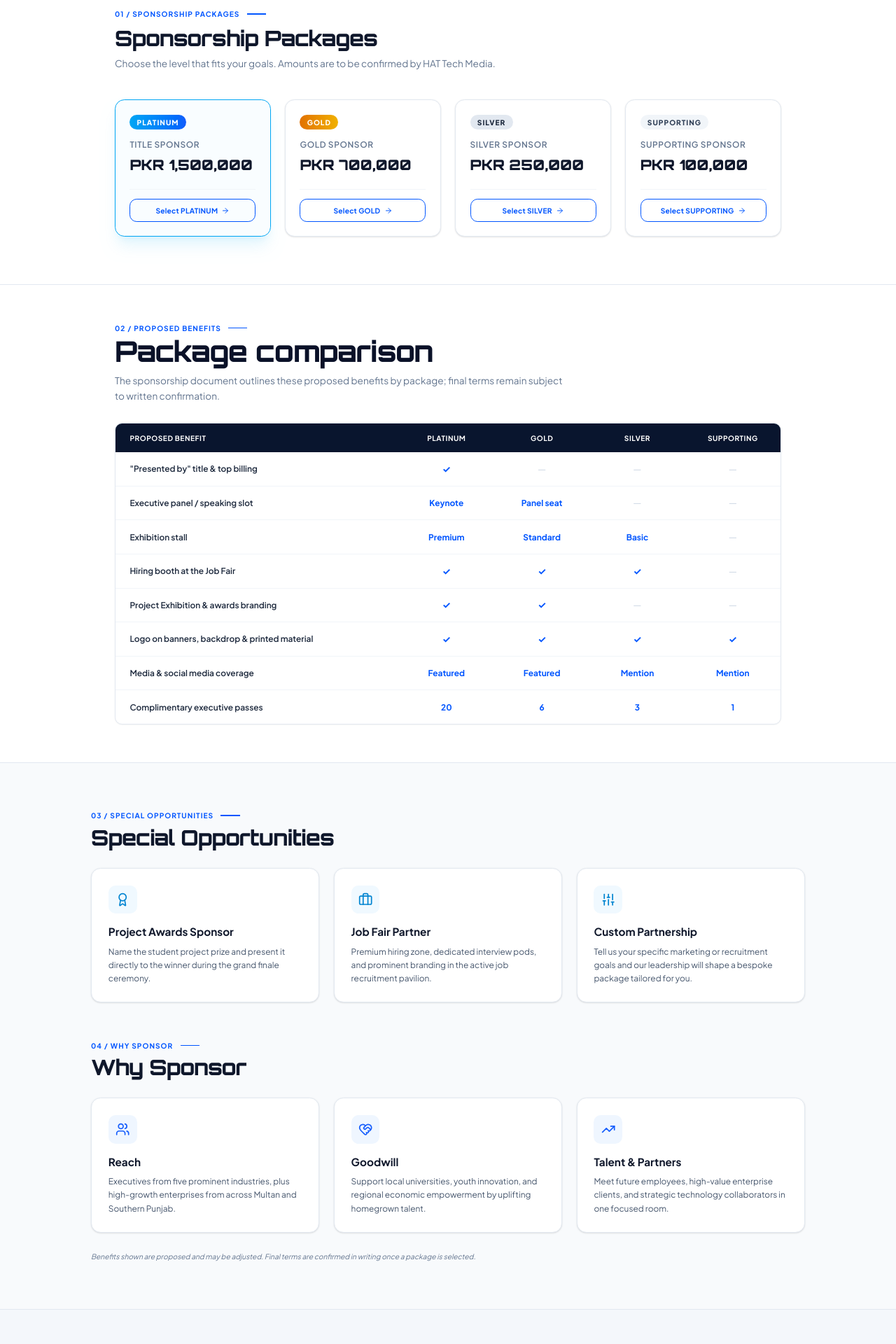
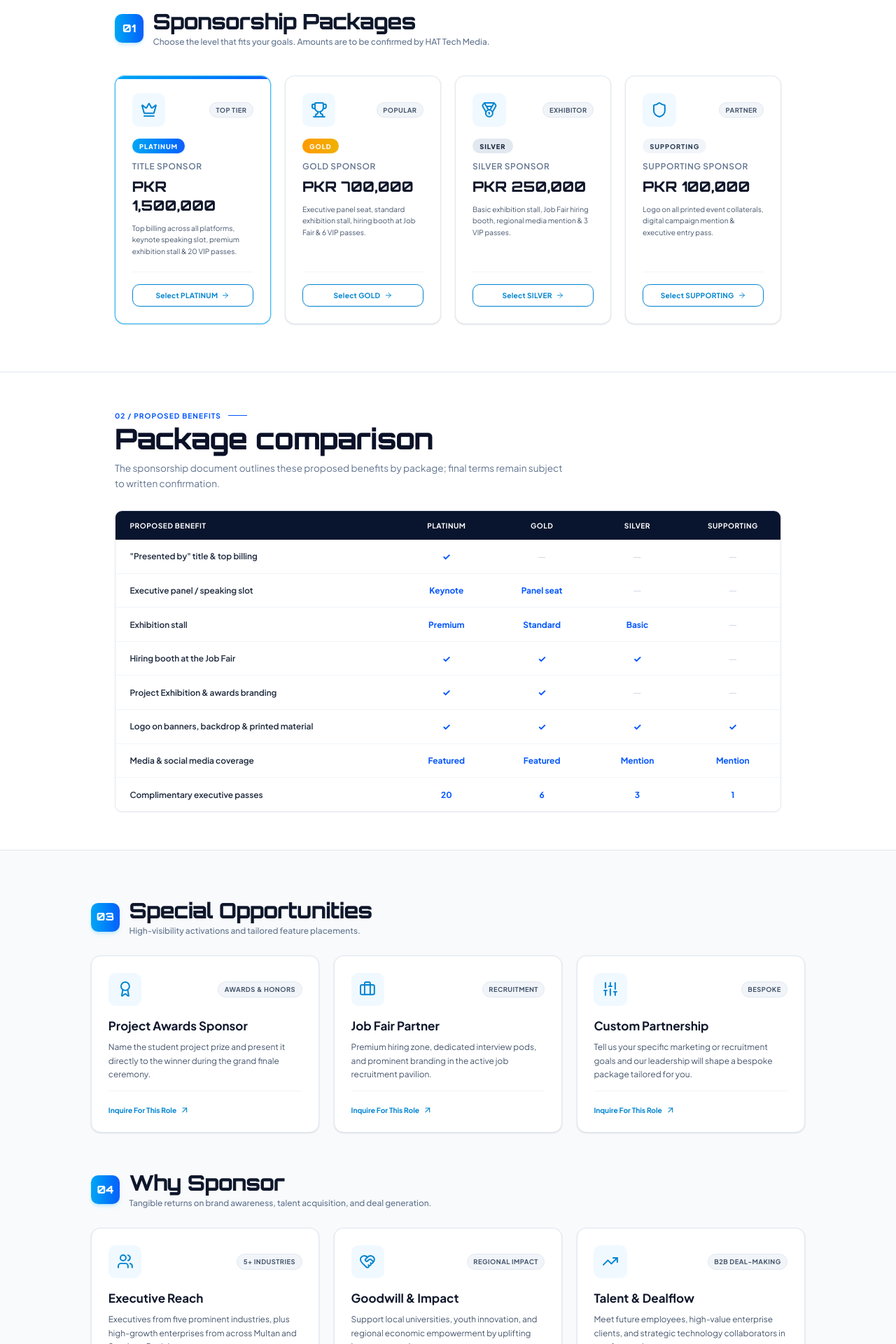
Before and after one commit to lets-abdullah/HAT-Tech-Expo, a Next.js app: page /partner in a window 1280 px wide. Shown: the part 420-2340 px from the top of the page at 70% size. Built offline with nearby package versions, Linux system fonts and the light colour scheme.

Commit message:
style: align Partner page cards design and hover effects with homepage styling

```diff
--- a/src/app/partner/page.tsx
+++ b/src/app/partner/page.tsx
@@ -16,10 +16,16 @@ import {
   HeartHandshake,
   TrendingUp,
   ArrowRight,
+  ArrowUpRight,
+  Crown,
+  Trophy,
+  Medal,
+  Shield,
   Loader2,
   CheckCircle2,
 } from "lucide-react";
 import confetti from "canvas-confetti";
+import { motion } from "framer-motion";
 
 export default function PartnerPage() {
   const [isSubmitting, setIsSubmitting] = useState(false);
@@ -88,8 +94,10 @@ export default function PartnerPage() {
       name: "PLATINUM",
       sub: "Title Sponsor",
       price: "PKR 1,500,000",
-      color: "from-sky-500 to-blue-700",
-      badgeClass: "bg-gradient-to-r from-sky-500 to-blue-600 text-white",
+      desc: "Top billing across all platforms, keynote speaking slot, premium exhibition stall & 20 VIP passes.",
+      icon: Crown,
+      tag: "Top Tier",
+      badgeClass: "bg-gradient-to-r from-sky-500 to-blue-600 text-white shadow-sm shadow-sky-500/20",
       highlight: true,
     },
     {
@@ -97,8 +105,10 @@ export default function PartnerPage() {
       name: "GOLD",
       sub: "Gold Sponsor",
       price: "PKR 700,000",
-      color: "from-amber-500 to-yellow-600",
-      badgeClass: "bg-gradient-to-r from-amber-600 to-yellow-500 text-white",
+      desc: "Executive panel seat, standard exhibition stall, hiring booth at Job Fair & 6 VIP passes.",
+      icon: Trophy,
+      tag: "Popular",
+      badgeClass: "bg-gradient-to-r from-amber-500 to-yellow-500 text-white shadow-sm shadow-amber-500/20",
       highlight: false,
     },
     {
@@ -106,7 +116,9 @@ export default function PartnerPage() {
       name: "SILVER",
       sub: "Silver Sponsor",
       price: "PKR 250,000",
-      color: "from-slate-400 to-slate-600",
+      desc: "Basic exhibition stall, Job Fair hiring booth, regional media mention & 3 VIP passes.",
+      icon: Medal,
+      tag: "Exhibitor",
       badgeClass: "bg-slate-200 text-slate-800",
       highlight: false,
     },
@@ -115,9 +127,65 @@ export default function PartnerPage() {
       name: "SUPPORTING",
       sub: "Supporting Sponsor",
       price: "PKR 100,000",
-      color: "from-slate-600 to-slate-800",
+      desc: "Logo on all printed event collaterals, digital campaign mention & executive entry pass.",
+      icon: Shield,
+      tag: "Partner",
       badgeClass: "bg-slate-100 text-slate-700",
       highlight: false,
+    },
+  ];
+
+  const specialOpportunities = [
+    {
+      title: "Project Awards Sponsor",
+      description:
+        "Name the student project prize and present it directly to the winner during the grand finale ceremony.",
+      icon: Award,
+      tag: "Awards & Honors",
+      packageName: "Project Awards Sponsor",
+    },
+    {
+      title: "Job Fair Partner",
+      description:
+        "Premium hiring zone, dedicated interview pods, and prominent branding in the active job recruitment pavilion.",
+      icon: Briefcase,
+      tag: "Recruitment",
+      packageName: "Job Fair Partner",
+    },
+    {
+      title: "Custom Partnership",
+      description:
+        "Tell us your specific marketing or recruitment goals and our leadership will shape a bespoke package tailored for you.",
+      icon: Sliders,
+      tag: "Bespoke",
+      packageName: "Custom Partnership",
+    },
+  ];
+
+  const whySponsorReasons = [
+    {
+      title: "Executive Reach",
+      description:
+        "Executives from five prominent industries, plus high-growth enterprises from across Multan and Southern Punjab.",
+      icon: Users,
+      tag: "5+ Industries",
+      stat: "1,500+ Attendees Expected",
+    },
+    {
+      title: "Goodwill & Impact",
+      description:
+        "Support local universities, youth innovation, and regional economic empowerment by uplifting homegrown talent.",
+      icon: HeartHandshake,
+      tag: "Regional Impact",
+      stat: "Youth & University Focus",
+    },
+    {
+      title: "Talent & Dealflow",
+      description:
+        "Meet future employees, high-value enterprise clients, and strategic technology collaborators in one focused room.",
+      icon: TrendingUp,
+      tag: "B2B Deal-making",
+      stat: "On-the-spot Hiring & Deals",
     },
   ];
 
@@ -211,79 +279,97 @@ export default function PartnerPage() {
               decision-makers, top talent, and real opportunities.
             </p>
           </div>
-
-          <div className="shrink-0">
-            <a
-              href="#partner-form"
-              className="relative inline-flex items-center justify-center gap-2 px-7 py-3.5 bg-[#0055ff] hover:bg-[#1a6dff] text-white font-bold text-sm tracking-wide transition-all duration-200 cursor-pointer shadow-lg shadow-blue-600/30 hover:shadow-blue-500/50 hover:-translate-y-0.5 active:translate-y-0"
-              style={{
-                clipPath:
-                  "polygon(0 0, calc(100% - 14px) 0, 100% 14px, 100% 100%, 14px 100%, 0 calc(100% - 14px))",
-              }}
-            >
-              <span>Explore Packages & Inquire</span>
-              <ArrowRight className="w-4 h-4 shrink-0" />
-            </a>
-          </div>
         </div>
       </section>
 
-      {/* 01 Sponsorship Packages (Light Theme Section) */}
+      {/* 01 Sponsorship Packages (Homepage Card Design & Hover Styling) */}
       <section className="w-full bg-white text-slate-900 py-20 border-b border-slate-200">
         <div className="max-w-300 mx-auto px-6 sm:px-8 lg:px-10 space-y-12">
-          {/* Header */}
-          <div className="space-y-3">
-            <div className="flex items-center gap-3">
-              <span className="text-xs font-bold text-[#0055ff] tracking-widest uppercase">
-                01 / SPONSORSHIP PACKAGES
+          {/* Section Header */}
+          <div className="flex flex-col sm:flex-row sm:items-center justify-between gap-4">
+            <div className="flex items-center gap-4">
+              <span className="w-12 h-12 rounded-xl bg-gradient-to-r from-sky-500 to-blue-600 text-white font-extrabold text-lg flex items-center justify-center font-tech shadow-md shadow-sky-500/20">
+                01
               </span>
-              <span className="w-8 h-[2px] bg-[#0055ff]" />
-            </div>
+              <div>
                 <h2 className="text-3xl sm:text-4xl font-extrabold text-slate-900 tracking-tight font-tech">
                   Sponsorship Packages
                 </h2>
-            <p className="text-sm sm:text-base text-slate-500">
+                <p className="text-sm text-slate-500 font-medium mt-1">
                   Choose the level that fits your goals. Amounts are to be confirmed by HAT Tech Media.
                 </p>
               </div>
+            </div>
+          </div>
 
-          {/* 4 Tier Cards */}
+          {/* 4 Tier Cards with Homepage Styling & Hover Effects */}
           <div className="grid grid-cols-1 sm:grid-cols-2 lg:grid-cols-4 gap-6">
-            {packages.map((pkg) => (
-              <div
+            {packages.map((pkg, index) => {
+              const Icon = pkg.icon;
+              return (
+                <motion.div
                   key={pkg.id}
-                className={`rounded-2xl p-6 border transition-all duration-300 flex flex-col justify-between ${
+                  initial={{ opacity: 0, y: 20 }}
+                  whileInView={{ opacity: 1, y: 0 }}
+                  viewport={{ once: true }}
+                  transition={{ duration: 0.4, delay: index * 0.08 }}
+                  className={`bg-white rounded-2xl p-7 border transition-all duration-300 flex flex-col justify-between group relative overflow-hidden shadow-sm hover:shadow-xl hover:border-sky-400 hover:-translate-y-1.5 ${
                     pkg.highlight
-                    ? "border-sky-500 bg-sky-50/40 shadow-xl shadow-sky-500/10"
-                    : "border-slate-200 bg-white hover:border-slate-300 shadow-sm"
+                      ? "border-sky-500/80 ring-1 ring-sky-500/20"
+                      : "border-slate-200"
                   }`}
                 >
+                  {/* Subtle top hover highlight matching homepage */}
+                  <div
+                    className={`absolute top-0 inset-x-0 h-1 bg-gradient-to-r from-sky-500 to-blue-600 transition-opacity duration-300 ${
+                      pkg.highlight
+                        ? "opacity-100"
+                        : "opacity-0 group-hover:opacity-100"
+                    }`}
+                  />
+
                   <div>
+                    <div className="flex items-center justify-between mb-5">
+                      <div className="w-14 h-14 rounded-xl bg-sky-50 text-sky-600 flex items-center justify-center group-hover:scale-110 group-hover:bg-gradient-to-br group-hover:from-sky-500 group-hover:to-blue-600 group-hover:text-white transition-all duration-300 group-hover:shadow-lg group-hover:shadow-sky-500/30">
+                        <Icon className="w-7 h-7 stroke-2" />
+                      </div>
+                      <span className="text-[11px] font-bold tracking-wider uppercase px-2.5 py-1 rounded-full bg-slate-100 text-slate-600 border border-slate-200">
+                        {pkg.tag}
+                      </span>
+                    </div>
+
                     <span
-                    className={`inline-block px-3 py-1 rounded-full text-xs font-black tracking-widest uppercase mb-4 ${pkg.badgeClass}`}
+                      className={`inline-block px-3 py-1 rounded-full text-[11px] font-black tracking-widest uppercase mb-3 ${pkg.badgeClass}`}
                     >
                       {pkg.name}
                     </span>
-                  <h4 className="text-sm font-semibold text-slate-500 uppercase tracking-wider">
+
+                    <h3 className="text-sm font-semibold text-slate-500 uppercase tracking-wider">
                       {pkg.sub}
-                  </h4>
-                  <div className="mt-2 text-2xl font-black text-slate-900 font-tech">
+                    </h3>
+
+                    <div className="mt-2 text-2xl font-extrabold text-slate-900 font-tech group-hover:text-[#0055ff] transition-colors">
                       {pkg.price}
                     </div>
+
+                    <p className="mt-3 text-xs text-slate-600 leading-relaxed font-normal">
+                      {pkg.desc}
+                    </p>
                   </div>
 
-                <div className="mt-6 pt-4 border-t border-slate-100">
+                  <div className="mt-6 pt-5 border-t border-slate-100">
                     <a
                       href="#partner-form"
                       onClick={() => setValue("selectedPackage", pkg.id)}
-                    className="w-full py-2.5 rounded-xl border border-[#0055ff] text-[#0055ff] hover:bg-[#0055ff] hover:text-white text-xs font-bold tracking-wide transition-all duration-200 flex items-center justify-center gap-1.5"
+                      className="w-full py-2.5 rounded-xl border border-sky-600 text-sky-600 group-hover:bg-[#0055ff] group-hover:text-white group-hover:border-[#0055ff] text-xs font-bold tracking-wide transition-all duration-300 flex items-center justify-center gap-1.5 shadow-xs group-hover:shadow-md group-hover:shadow-blue-500/20 cursor-pointer"
                     >
                       <span>Select {pkg.name}</span>
-                    <ArrowRight className="w-3.5 h-3.5" />
+                      <ArrowRight className="w-3.5 h-3.5 transition-transform group-hover:translate-x-1" />
                     </a>
                   </div>
-              </div>
-            ))}
+                </motion.div>
+              );
+            })}
           </div>
         </div>
       </section>
@@ -357,114 +443,132 @@ export default function PartnerPage() {
         </div>
       </section>
 
-      {/* 03 Special Opportunities & 04 Why Sponsor */}
+      {/* 03 Special Opportunities & 04 Why Sponsor (Homepage Card Design & Hover Styling) */}
       <section className="w-full bg-slate-50 text-slate-900 py-20 px-4 sm:px-6 lg:px-8 border-b border-slate-200">
         <div className="max-w-300 mx-auto space-y-16">
           {/* 03 Special Opportunities */}
           <div className="space-y-8">
-            <div className="space-y-2">
-              <div className="flex items-center gap-3 mb-2">
-                <span className="text-xs font-bold text-[#0055ff] tracking-widest uppercase">
-                  03 / SPECIAL OPPORTUNITIES
+            <div className="flex items-center gap-4">
+              <span className="w-12 h-12 rounded-xl bg-gradient-to-r from-sky-500 to-blue-600 text-white font-extrabold text-lg flex items-center justify-center font-tech shadow-md shadow-sky-500/20">
+                03
               </span>
-                <span className="w-8 h-[2px] bg-[#0055ff]" />
-              </div>
+              <div>
                 <h2 className="text-3xl sm:text-4xl font-extrabold text-slate-900 tracking-tight font-tech">
                   Special Opportunities
                 </h2>
+                <p className="text-sm text-slate-500 font-medium mt-1">
+                  High-visibility activations and tailored feature placements.
+                </p>
+              </div>
             </div>
 
             <div className="grid grid-cols-1 md:grid-cols-3 gap-6">
-              <div className="bg-white rounded-2xl p-7 border border-slate-200 shadow-sm hover:shadow-md transition-all">
-                <div className="w-12 h-12 rounded-xl bg-sky-50 text-sky-600 flex items-center justify-center mb-4">
-                  <Award className="w-6 h-6" />
+              {specialOpportunities.map((opp, index) => {
+                const Icon = opp.icon;
+                return (
+                  <motion.div
+                    key={opp.title}
+                    initial={{ opacity: 0, y: 20 }}
+                    whileInView={{ opacity: 1, y: 0 }}
+                    viewport={{ once: true }}
+                    transition={{ duration: 0.4, delay: index * 0.1 }}
+                    className="bg-white rounded-2xl p-7 border border-slate-200 shadow-sm hover:shadow-xl hover:border-sky-400 hover:-translate-y-1.5 transition-all duration-300 flex flex-col justify-between group relative overflow-hidden"
+                  >
+                    {/* Top hover highlight matching homepage */}
+                    <div className="absolute top-0 inset-x-0 h-1 bg-gradient-to-r from-sky-500 to-blue-600 opacity-0 group-hover:opacity-100 transition-opacity duration-300" />
+
+                    <div>
+                      <div className="flex items-center justify-between mb-5">
+                        <div className="w-14 h-14 rounded-xl bg-sky-50 text-sky-600 flex items-center justify-center group-hover:scale-110 group-hover:bg-gradient-to-br group-hover:from-sky-500 group-hover:to-blue-600 group-hover:text-white transition-all duration-300 group-hover:shadow-lg group-hover:shadow-sky-500/30">
+                          <Icon className="w-7 h-7 stroke-2" />
                         </div>
-                <h4 className="text-lg font-bold text-slate-900">
-                  Project Awards Sponsor
-                </h4>
-                <p className="mt-2 text-sm text-slate-600 leading-relaxed">
-                  Name the student project prize and present it directly to the
-                  winner during the grand finale ceremony.
+                        <span className="text-[11px] font-bold tracking-wider uppercase px-2.5 py-1 rounded-full bg-slate-100 text-slate-600 border border-slate-200">
+                          {opp.tag}
+                        </span>
+                      </div>
+
+                      <h3 className="text-xl font-bold text-slate-900 group-hover:text-[#0055ff] transition-colors">
+                        {opp.title}
+                      </h3>
+
+                      <p className="mt-2.5 text-sm text-slate-600 leading-relaxed font-normal">
+                        {opp.description}
                       </p>
                     </div>
 
-              <div className="bg-white rounded-2xl p-7 border border-slate-200 shadow-sm hover:shadow-md transition-all">
-                <div className="w-12 h-12 rounded-xl bg-sky-50 text-sky-600 flex items-center justify-center mb-4">
-                  <Briefcase className="w-6 h-6" />
+                    <div className="pt-6 mt-4 border-t border-slate-100 flex items-center justify-between text-xs font-semibold text-sky-600">
+                      <a
+                        href="#partner-form"
+                        onClick={() => setValue("selectedPackage", opp.packageName)}
+                        className="inline-flex items-center gap-1.5 hover:text-blue-700 font-bold transition-colors cursor-pointer"
+                      >
+                        <span>Inquire For This Role</span>
+                        <ArrowUpRight className="w-4 h-4 transition-transform group-hover:translate-x-0.5 group-hover:-translate-y-0.5" />
+                      </a>
                     </div>
-                <h4 className="text-lg font-bold text-slate-900">
-                  Job Fair Partner
-                </h4>
-                <p className="mt-2 text-sm text-slate-600 leading-relaxed">
-                  Premium hiring zone, dedicated interview pods, and prominent
-                  branding in the active job recruitment pavilion.
-                </p>
-              </div>
-
-              <div className="bg-white rounded-2xl p-7 border border-slate-200 shadow-sm hover:shadow-md transition-all">
-                <div className="w-12 h-12 rounded-xl bg-sky-50 text-sky-600 flex items-center justify-center mb-4">
-                  <Sliders className="w-6 h-6" />
-                </div>
-                <h4 className="text-lg font-bold text-slate-900">
-                  Custom Partnership
-                </h4>
-                <p className="mt-2 text-sm text-slate-600 leading-relaxed">
-                  Tell us your specific marketing or recruitment goals and our
-                  leadership will shape a bespoke package tailored for you.
-                </p>
-              </div>
+                  </motion.div>
+                );
+              })}
             </div>
           </div>
 
           {/* 04 Why Sponsor */}
           <div className="space-y-8">
-            <div className="space-y-2">
-              <div className="flex items-center gap-3 mb-2">
-                <span className="text-xs font-bold text-[#0055ff] tracking-widest uppercase">
-                  04 / WHY SPONSOR
+            <div className="flex items-center gap-4">
+              <span className="w-12 h-12 rounded-xl bg-gradient-to-r from-sky-500 to-blue-600 text-white font-extrabold text-lg flex items-center justify-center font-tech shadow-md shadow-sky-500/20">
+                04
               </span>
-                <span className="w-8 h-[2px] bg-[#0055ff]" />
-              </div>
+              <div>
                 <h2 className="text-3xl sm:text-4xl font-extrabold text-slate-900 tracking-tight font-tech">
                   Why Sponsor
                 </h2>
+                <p className="text-sm text-slate-500 font-medium mt-1">
+                  Tangible returns on brand awareness, talent acquisition, and deal generation.
+                </p>
+              </div>
             </div>
 
             <div className="grid grid-cols-1 md:grid-cols-3 gap-6">
-              <div className="bg-white rounded-2xl p-7 border border-slate-200 shadow-sm">
-                <div className="w-12 h-12 rounded-xl bg-blue-50 text-blue-600 flex items-center justify-center mb-4">
-                  <Users className="w-6 h-6" />
+              {whySponsorReasons.map((item, index) => {
+                const Icon = item.icon;
+                return (
+                  <motion.div
+                    key={item.title}
+                    initial={{ opacity: 0, y: 20 }}
+                    whileInView={{ opacity: 1, y: 0 }}
+                    viewport={{ once: true }}
+                    transition={{ duration: 0.4, delay: index * 0.1 }}
+                    className="bg-white rounded-2xl p-7 border border-slate-200 shadow-sm hover:shadow-xl hover:border-sky-400 hover:-translate-y-1.5 transition-all duration-300 flex flex-col justify-between group relative overflow-hidden"
+                  >
+                    {/* Top hover highlight matching homepage */}
+                    <div className="absolute top-0 inset-x-0 h-1 bg-gradient-to-r from-sky-500 to-blue-600 opacity-0 group-hover:opacity-100 transition-opacity duration-300" />
+
+                    <div>
+                      <div className="flex items-center justify-between mb-5">
+                        <div className="w-14 h-14 rounded-xl bg-sky-50 text-sky-600 flex items-center justify-center group-hover:scale-110 group-hover:bg-gradient-to-br group-hover:from-sky-500 group-hover:to-blue-600 group-hover:text-white transition-all duration-300 group-hover:shadow-lg group-hover:shadow-sky-500/30">
+                          <Icon className="w-7 h-7 stroke-2" />
                         </div>
-                <h4 className="text-lg font-bold text-slate-900">Reach</h4>
-                <p className="mt-2 text-sm text-slate-600 leading-relaxed">
-                  Executives from five prominent industries, plus high-growth
-                  enterprises from across Multan and Southern Punjab.
+                        <span className="text-[11px] font-bold tracking-wider uppercase px-2.5 py-1 rounded-full bg-slate-100 text-slate-600 border border-slate-200">
+                          {item.tag}
+                        </span>
+                      </div>
+
+                      <h3 className="text-xl font-bold text-slate-900 group-hover:text-[#0055ff] transition-colors">
+                        {item.title}
+                      </h3>
+
+                      <p className="mt-2.5 text-sm text-slate-600 leading-relaxed font-normal">
+                        {item.description}
                       </p>
                     </div>
 
-              <div className="bg-white rounded-2xl p-7 border border-slate-200 shadow-sm">
-                <div className="w-12 h-12 rounded-xl bg-blue-50 text-blue-600 flex items-center justify-center mb-4">
-                  <HeartHandshake className="w-6 h-6" />
+                    <div className="pt-6 mt-4 border-t border-slate-100 flex items-center justify-between text-xs font-semibold text-sky-600">
+                      <span>{item.stat}</span>
+                      <ArrowUpRight className="w-4 h-4 transition-transform group-hover:translate-x-0.5 group-hover:-translate-y-0.5" />
                     </div>
-                <h4 className="text-lg font-bold text-slate-900">Goodwill</h4>
-                <p className="mt-2 text-sm text-slate-600 leading-relaxed">
-                  Support local universities, youth innovation, and regional
-                  economic empowerment by uplifting homegrown talent.
-                </p>
-              </div>
-
-              <div className="bg-white rounded-2xl p-7 border border-slate-200 shadow-sm">
-                <div className="w-12 h-12 rounded-xl bg-blue-50 text-blue-600 flex items-center justify-center mb-4">
-                  <TrendingUp className="w-6 h-6" />
-                </div>
-                <h4 className="text-lg font-bold text-slate-900">
-                  Talent & Partners
-                </h4>
-                <p className="mt-2 text-sm text-slate-600 leading-relaxed">
-                  Meet future employees, high-value enterprise clients, and
-                  strategic technology collaborators in one focused room.
-                </p>
-              </div>
+                  </motion.div>
+                );
+              })}
             </div>
 
             <p className="text-xs text-slate-500 italic">
```
Lines whose indentation alone changed are shown as unchanged.
